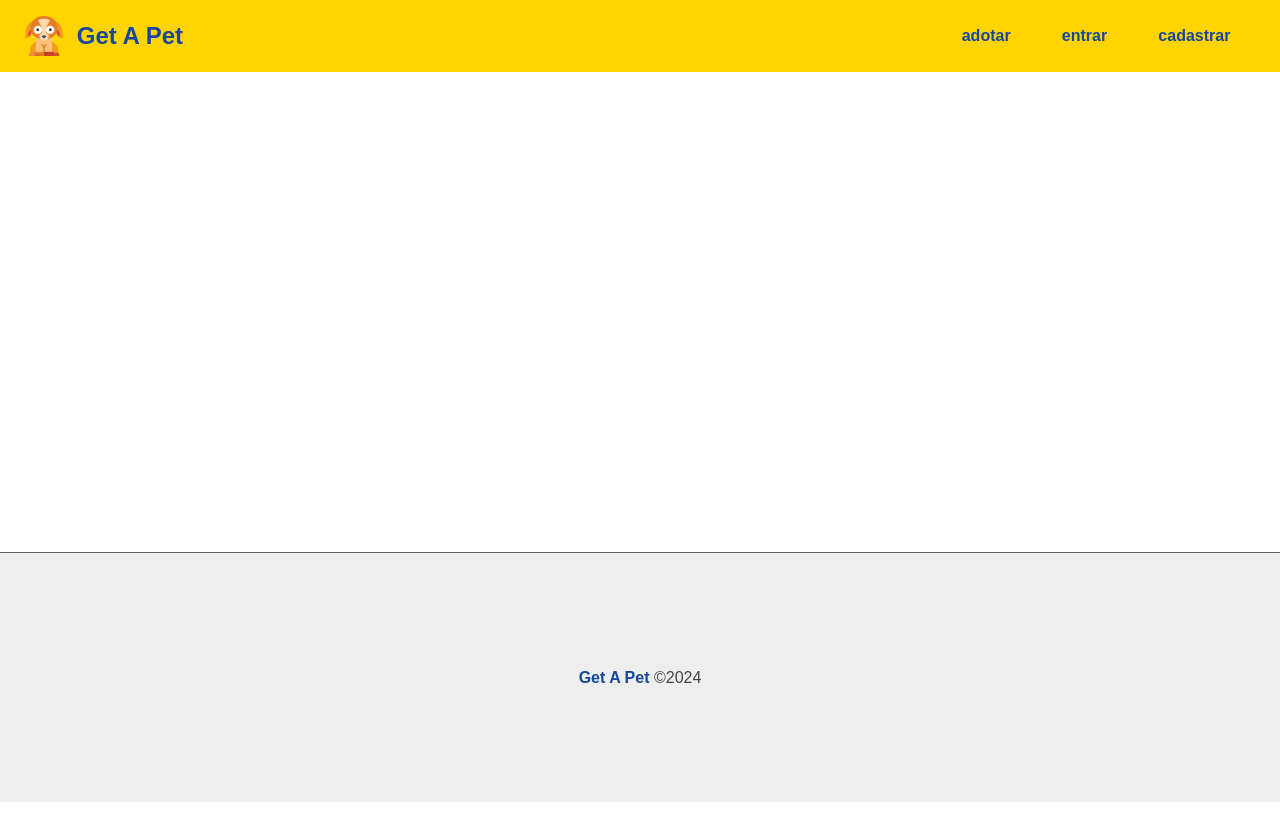
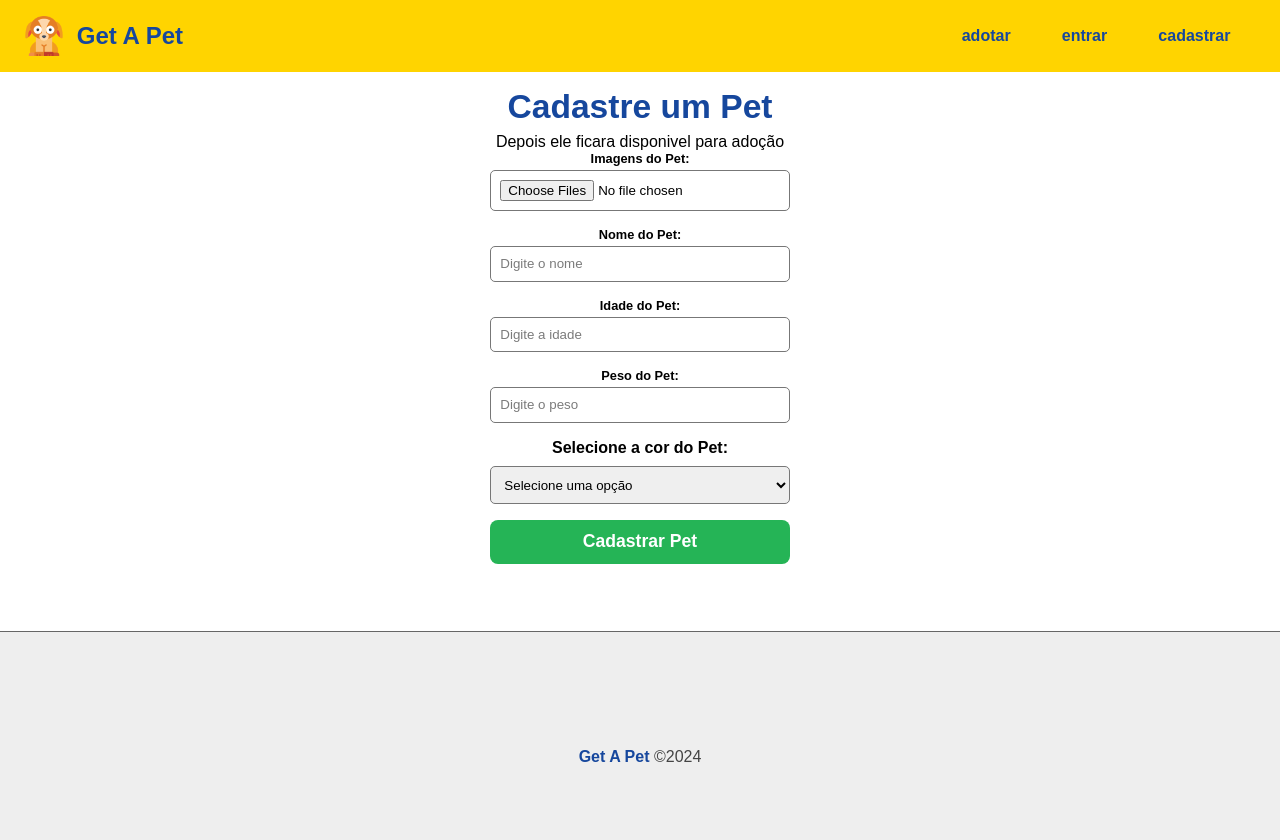
Before and after one commit to vitordsrodrigues/Adocao-de-pet, a React (Create React App) app in the folder frontend/: page /pet/add in a window 1280 px wide. Shown: the top 840 px of the page. Before the commit the page ends 802 px from the top, so only its background shows below. Built offline with nearby package versions, Linux system fonts and the light colour scheme.

Commit message:
inicio do formulario de cadrasto do pet

```diff
--- a/frontend/src/App.js
+++ b/frontend/src/App.js
@@ -12,6 +12,7 @@
 import Home from './componentes/pages/home';
 import Profile from './componentes/pages/User/Profile';
 import MyPets from './componentes/pages/Pet/MyPets';
+import AddPet from './componentes/pages/Pet/addPet';
 
 //context
 import { UserProvider } from './context/UserContext';
@@ -28,6 +29,7 @@
             <Route path="/register" element={<Register />} />
             <Route path="/user/profile" element={<Profile />} />
             <Route path="/pet/mypets" element={<MyPets />} />
+            <Route path="/pet/add" element={<AddPet />} />
             <Route path="/" element={<Home />} />
           </Routes>
         </Container>
--- /dev/null
+++ b/frontend/src/componentes/form/PetForm.js
@@ -0,0 +1,66 @@
+import { useState } from "react"
+import formStyles from './form.module.css'
+import Input from "./Input"
+import Select from "./Select"
+function PetForm({handleSubmit,petData,btnText}){
+    const [pet,setPet] = useState(petData || {})
+    const [preview,setPreview] = useState([])
+    const colors = ["branco", "preto", "cinza", "marrom", "caramelo"]
+
+    function onFileChange(e){
+
+    }
+
+    function handleChange(e){
+    }
+
+    function handleColor(e){
+
+    }
+
+    return(
+        <form className={formStyles.form_container}>
+            <Input
+               text='Imagens do Pet'
+               type='file'
+               name='images'
+               handleOnChange={onFileChange}
+               multiple={true}
+            />
+            <Input
+               text='Nome do Pet'
+               type='text'
+               name='name'
+               placeholder="Digite o nome"
+               handleOnChange={handleChange}
+               value={pet.name || ''}
+            />
+            <Input
+               text='Idade do Pet'
+               type='text'
+               name='age'
+               placeholder="Digite a idade"
+               handleOnChange={handleChange}
+               value={pet.age || ''}
+            />
+            <Input
+               text='Peso do Pet'
+               type='number'
+               name='weight'
+               placeholder="Digite o peso"
+               handleOnChange={handleChange}
+               value={pet.weight || ''}
+            />
+            <Select
+               name='color'
+               text='Selecione a cor do Pet'
+               options = {colors}
+               handleOnChange={handleColor}
+               value={pet.color || ''}
+            />
+            <input type="submit" value={btnText}/>
+        </form>
+    )
+}
+
+export default PetForm
--- /dev/null
+++ b/frontend/src/componentes/form/Select.js
@@ -0,0 +1,19 @@
+import styles from './Select.module.css'
+
+function Select({text,name,options,handleOnChange,value}){
+    return(
+        <div className={styles.form_control}>
+            <label htmlFor={name}>{text}:</label>
+            <select name={name} id={name} onChange={handleOnChange} value={value || ''}>
+                <option>Selecione uma opção</option>
+                {options.map((option)=>(
+                    <option value={option} key={option}>
+                        {option}
+                    </option>
+                ))}
+            </select>
+        </div>
+    )
+}
+
+export default Select
--- /dev/null
+++ b/frontend/src/componentes/form/Select.module.css
@@ -0,0 +1,14 @@
+.form_control{
+    display: flex;
+    flex-direction: column;
+    margin-bottom: 1em;
+}
+.form_control label{
+    font-weight: bold;
+    margin-bottom: .6em;
+}
+.form_control select{
+    padding: .7em;
+    border: 1px solid #777;
+    border-radius: 5px;
+}
--- /dev/null
+++ b/frontend/src/componentes/pages/Pet/AddPet.module.css
@@ -0,0 +1,7 @@
+.addpet_header{
+    text-align: center;
+    margin-bottom: 1.2em;
+}
+.addpet_header h1{
+    margin-bottom: 0.2em;
+}
--- /dev/null
+++ b/frontend/src/componentes/pages/Pet/addPet.js
@@ -0,0 +1,24 @@
+import styles from './AddPet.module.css'
+import api from '../../../utils/api'
+import { useState } from 'react'
+import {useHistory} from 'react-router-dom'
+
+/*componentes*/
+import PetForm from '../../form/PetForm'
+
+/*hooks*/
+import useFlashMessage from '../../../hooks/useFlashMessage'
+function AddPet(){
+    return(
+        <section className={styles.addpet_header}>
+            <div>
+                <h1>Cadastre um Pet</h1>
+                <p>Depois ele ficara disponivel para adoção</p>
+            </div>
+
+            <PetForm btnText="Cadastrar Pet" />
+        </section>
+    )
+}
+
+export default AddPet
```
